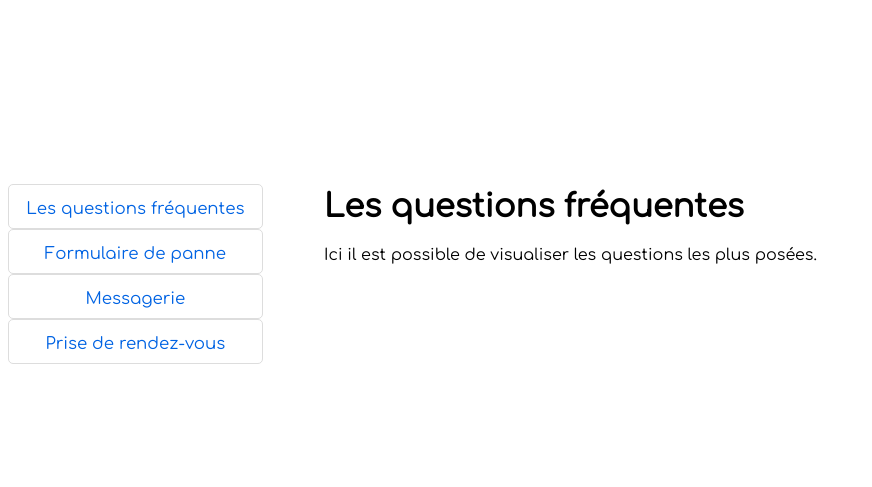
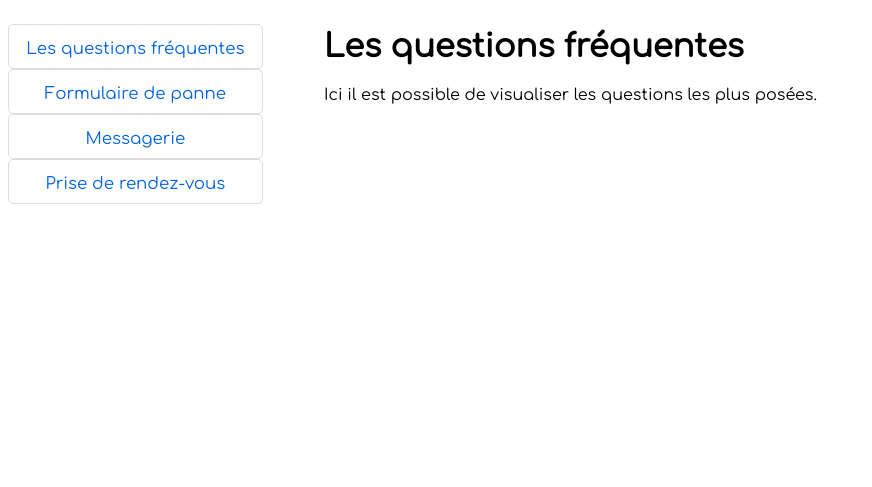
Before and after one commit to Student2003/app_site, a PHP site: page / in a window 1280 px wide. Shown: the top 487 px of the page, without its empty margins (0-872 px from the left). Run offline with PHP 8.4, Linux system fonts and the light colour scheme.

Commit message:
Je corrige

```diff
--- a/views/CSS/style1.css
+++ b/views/CSS/style1.css
@@ -6,11 +6,15 @@
 }
 
 .menu {
-    grid-row: 2/4;
+    grid-column: 1;
+    grid-row-end: -1;
+    border: 2px salmon;
     font-family: Comfortaa;
 }
 
 .corps{
+    grid-row-end: -1;
+    grid-column: 2/span 3;
     border: 2px salmon;
     font-family: Comfortaa;
 }
--- a/views/faq.php
+++ b/views/faq.php
@@ -9,8 +9,6 @@
 
 <body>
 <div class = "wrapper">
-    <div class ='header'>
-    </div>
     <div class="menu">
         <nav>
             <p><a href="index.php?action=faq">Les questions fréquentes</a></p>
--- a/views/formulaire_panne.php
+++ b/views/formulaire_panne.php
@@ -9,9 +9,7 @@
 
 <body>
 <div class = "wrapper">
-    <div class ='header'>
 
-    </div>
     <div class="menu">
         <nav>
             <p><a href="index.php?">Les questions fréquentes</a></p>
--- a/views/message_envoye.php
+++ b/views/message_envoye.php
@@ -9,9 +9,7 @@
 
 <body>
 <div class = "wrapper">
-    <div class ='header'>
 
-    </div>
     <div class="menu">
         <nav>
             <p><a href="index.php?action=faq">Les questions fréquentes</a></p>
--- a/views/message_recu.php
+++ b/views/message_recu.php
@@ -9,9 +9,6 @@
 
 <body>
 <div class = "wrapper">
-    <div class ='header'>
-
-    </div>
     <div class="menu">
         <nav>
             <p><a href="index.php?action=faq">Les questions fréquentes</a></p>
--- a/views/messagerie.php
+++ b/views/messagerie.php
@@ -9,9 +9,6 @@
 
 <body>
 <div class = "wrapper">
-    <div class ='header'>
-
-    </div>
     <div class="menu">
         <nav>
             <p><a href="index.php?action=faq">Les questions fréquentes</a></p>
--- a/views/prise_de_rdv.php
+++ b/views/prise_de_rdv.php
@@ -2,9 +2,6 @@
     <link rel="stylesheet" href="views/CSS/style2.css">
     <link rel="stylesheet" type="text/css" href="//fonts.googleapis.com/css?family=Comfortaa" />
 <div class = "wrapper">
-    <div class ='header'>
-
-    </div>
     <div class="menu">
         <nav>
             <p><a href="index.php?action=prise_de_rdv">Prise de rendez-vous</a></p>
```
